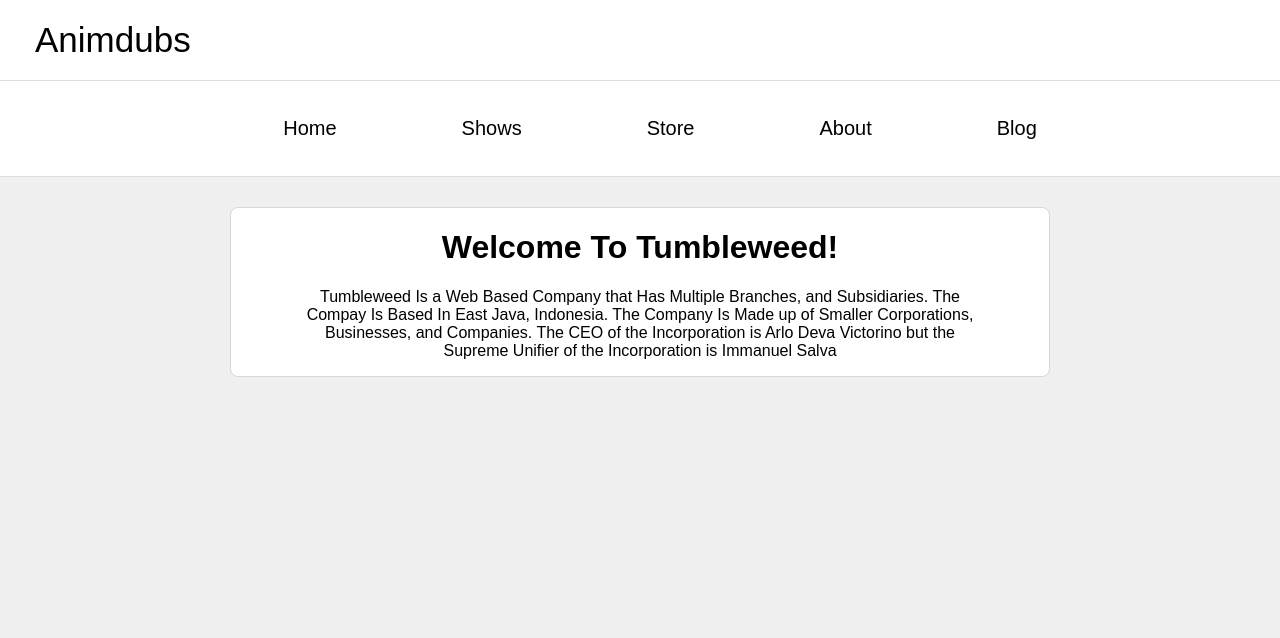
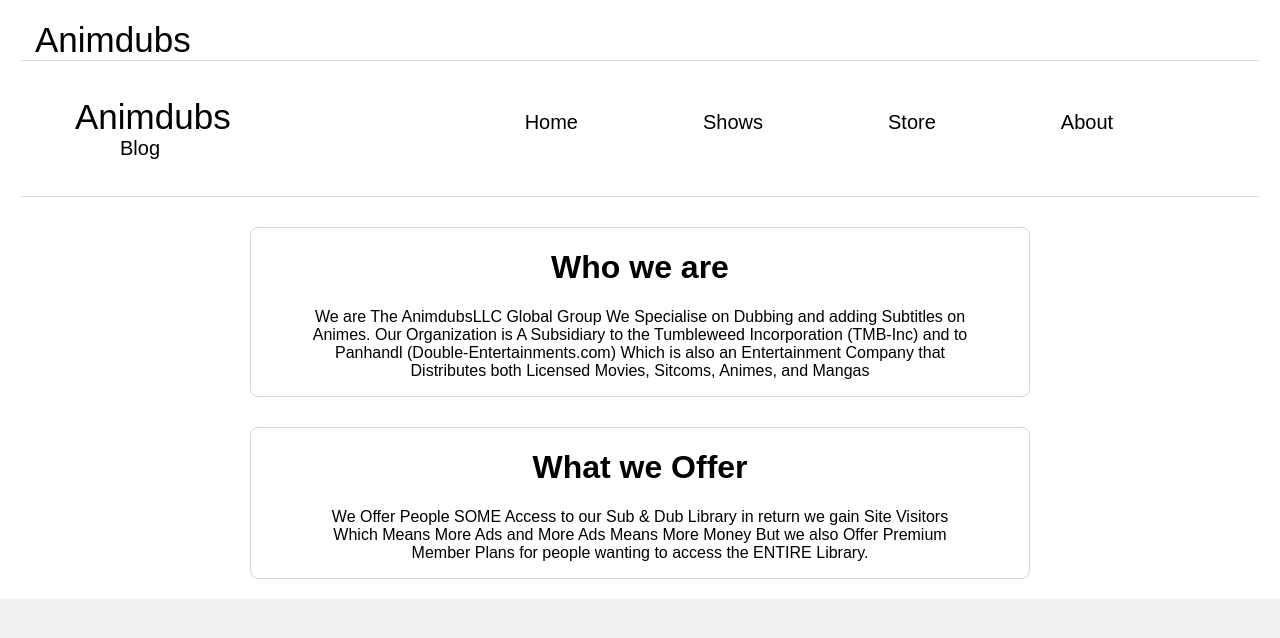
Before and after one commit to tumbleweed-inc/tumbledubs.com, a plain HTML site: page about.html in a window 1280 px wide. Drawn offline with Linux system fonts and the light colour scheme.

Commit message:
Update about.html

```diff
--- a/about.html
+++ b/about.html
@@ -5,33 +5,44 @@
 	<body style="background-color: #efefefef; margin: 0px;">
 		<header style="margin: 0px; background-color: white; padding: 20px;">
 		<div><a href="https://animdubs.onrender.com/" style="font-size: 35px; margin-left: 15px; text-decoration: none; color: black; font-family: arial;">Animdubs</a></div>
-		</header>
-		<div  style="text-align: center; background-color: white; margin: 0px; padding: 20px 0px; border-bottom: 0.20px solid; border-top: 0.20px solid; border-bottom-style: ridge; border-top-style: ridge; border-top-color: #dedcdc; border-bottom-color: #dedcdc;">
+        <header style="margin: 0px; background-color: white;">
+	<div  style="background-color: white; margin: 0px; padding: 20px 0px; border-bottom: 0.20px solid; border-top: 0.20px solid; border-bottom-style: ridge; border-top-style: ridge; border-top-color: #dedcdc; border-bottom-color: #dedcdc;">
 		<ul>
-				<li	style="font-size: 20px; text-align: right; margin: 60px; display: inline;">
+			<a href="https://animdubs.onrender.com/" style="font-size: 35px; margin-left: 15px; text-decoration: none; color: black; font-family: arial;">Animdubs</a>
+		 	<li style="font-size: 20px; margin: 60px; margin-left: 290px; display: inline;">
 				<a style="color: black; text-decoration: none; font-family: arial;" href="https://animdubs.vercel.app/">Home</a>
 			</li>
-				<li	style="font-size: 20px; text-align: right; margin: 60px; display: inline;">
+			<li style="font-size: 20px; margin: 60px; display: inline;">
 				<a style="color: black; text-decoration: none; font-family: arial;" href="#">Shows</a>
 			</li>
-				<li	style="font-size: 20px; text-align: right; margin: 60px; display: inline;">
+			<li style="font-size: 20px; margin: 60px; display: inline;">
 				<a style="color: black; text-decoration: none; font-family: arial;" href="#">Store</a>
 			</li>
-				<li	style="font-size: 20px; text-align: right; margin: 60px; display: inline;">
+			<li style="font-size: 20px; margin: 60px; display: inline;">
 				<a style="color: black; text-decoration: none; font-family: arial;"href="https://animdubs.vercel.app/about/">About</a>
 			</li>
-				<li	style="font-size: 20px; text-align: right; margin: 60px; display: inline;">
+			<li style="font-size: 20px; margin: 60px; display: inline;">
 				<a style="color: black; text-decoration: none; font-family: arial;" href="#">Blog</a>
 			</li>
 		</ul>
 	</div>
+	</header>
 		<div style="text-align: center; font-family: arial; margin-left: 230px; margin-right: 230px; background-color: white; border: 0.20px solid; border-radius: 8px; border-color: #d8d7d7; margin-top: 30px;">
-			<h1>Welcome To Tumbleweed!</h1>
+			<h1>Who we are</h1>
 			<p style="margin-left: 60px; margin-right: 60px;">
-			Tumbleweed Is a Web Based Company that Has Multiple Branches, and Subsidiaries.
-			The Compay Is Based In East Java, Indonesia. The Company Is Made up of Smaller
-			Corporations, Businesses, and Companies. The CEO of the Incorporation is
-			Arlo Deva Victorino but the Supreme Unifier of the Incorporation is Immanuel Salva
+			   We are The AnimdubsLLC Global Group We Specialise on Dubbing and
+			   adding Subtitles on Animes. Our Organization is A Subsidiary to the
+			   Tumbleweed Incorporation (TMB-Inc) and to Panhandl (Double-Entertainments.com)
+			   Which is also an Entertainment Company that Distributes both Licensed Movies,
+			   Sitcoms, Animes, and Mangas
+			</p>
+		</div>
+		<div style="text-align: center; font-family: arial; margin-left: 230px; margin-right: 230px; background-color: white; border: 0.20px solid; border-radius: 8px; border-color: #d8d7d7; margin-top: 30px;">
+			<h1>What we Offer</h1>
+			<p style="margin-left: 60px; margin-right: 60px;">
+			   We Offer People SOME Access to our Sub & Dub Library in return we gain Site Visitors
+			   Which Means More Ads and More Ads Means More Money But we also Offer Premium Member
+			   Plans for people wanting to access the ENTIRE Library.
 			</p>
 		</div>
   </body>
```
Lines whose indentation alone changed are shown as unchanged.
